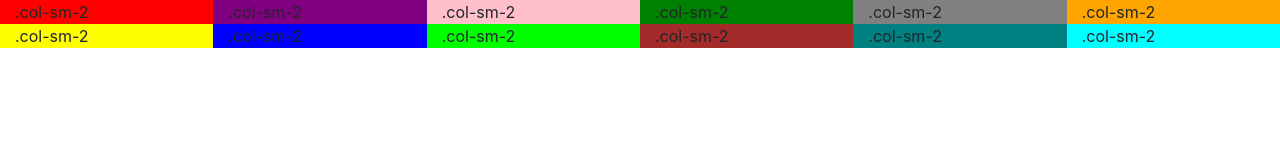
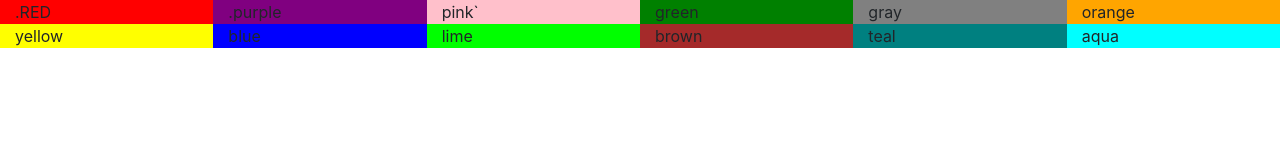
Before and after one commit to anthonycgalea/anthonycgalea.github.io, a plain HTML site: page bootstrap.html in a window 1280 px wide. Drawn offline with nearby package versions, Linux system fonts and the light colour scheme.

Commit message:
Update bootstrap.html

```diff
--- a/bootstrap.html
+++ b/bootstrap.html
@@ -7,19 +7,19 @@
 
 <div class="container-fluid">
   <div class="row">
-    <div class="col-sm-2" style="background-color:red;">.col-sm-2</div>
-    <div class="col-sm-2" style="background-color:purple;">.col-sm-2</div>
-    <div class="col-sm-2" style="background-color:pink;">.col-sm-2</div>
-    <div class="col-sm-2" style="background-color:green;">.col-sm-2</div>
-	<div class="col-sm-2" style="background-color:gray;">.col-sm-2</div>
-	<div class="col-sm-2" style="background-color:orange;">.col-sm-2</div>
+    <div class="col-sm-2" style="background-color:red;">.RED</div>
+    <div class="col-sm-2" style="background-color:purple;">.purple</div>
+    <div class="col-sm-2" style="background-color:pink;">pink`</div>
+    <div class="col-sm-2" style="background-color:green;">green</div>
+	<div class="col-sm-2" style="background-color:gray;">gray</div>
+	<div class="col-sm-2" style="background-color:orange;">orange</div>
   </div>
   <div class="row">
-    <div class="col-sm-2" style="background-color:yellow;">.col-sm-2</div>
-    <div class="col-sm-2" style="background-color:blue;">.col-sm-2</div>
-    <div class="col-sm-2" style="background-color:lime;">.col-sm-2</div>
-    <div class="col-sm-2" style="background-color:brown;">.col-sm-2</div>
-	<div class="col-sm-2" style="background-color:teal;">.col-sm-2</div>
-	<div class="col-sm-2" style="background-color:aqua;">.col-sm-2</div>
+    <div class="col-sm-2" style="background-color:yellow;">yellow</div>
+    <div class="col-sm-2" style="background-color:blue;">blue</div>
+    <div class="col-sm-2" style="background-color:lime;">lime</div>
+    <div class="col-sm-2" style="background-color:brown;">brown</div>
+	<div class="col-sm-2" style="background-color:teal;">teal</div>
+	<div class="col-sm-2" style="background-color:aqua;">aqua</div>
   </div>
 </div>
```
